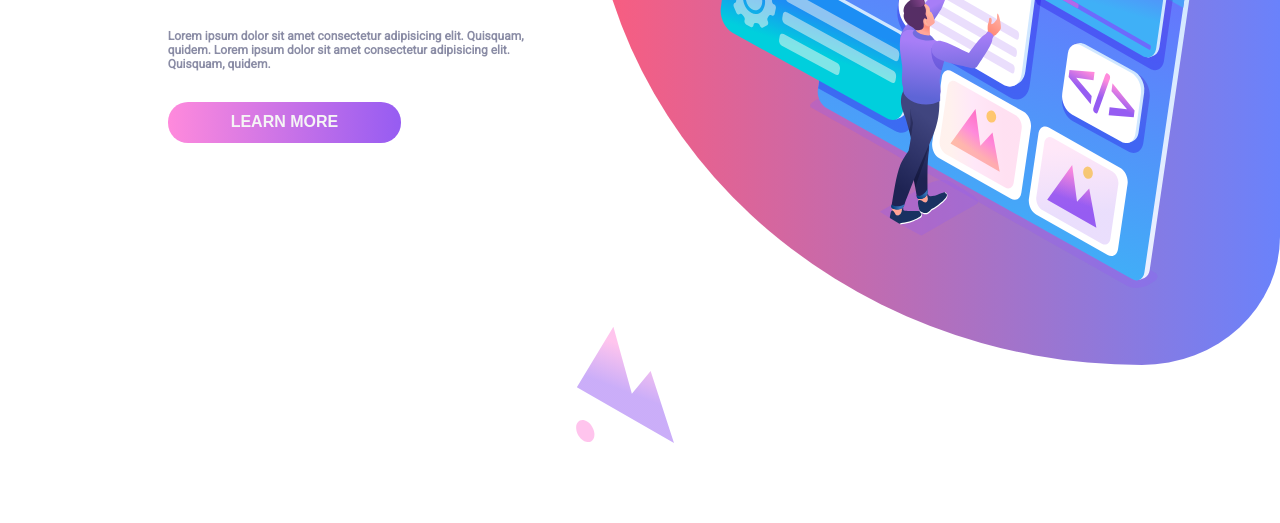
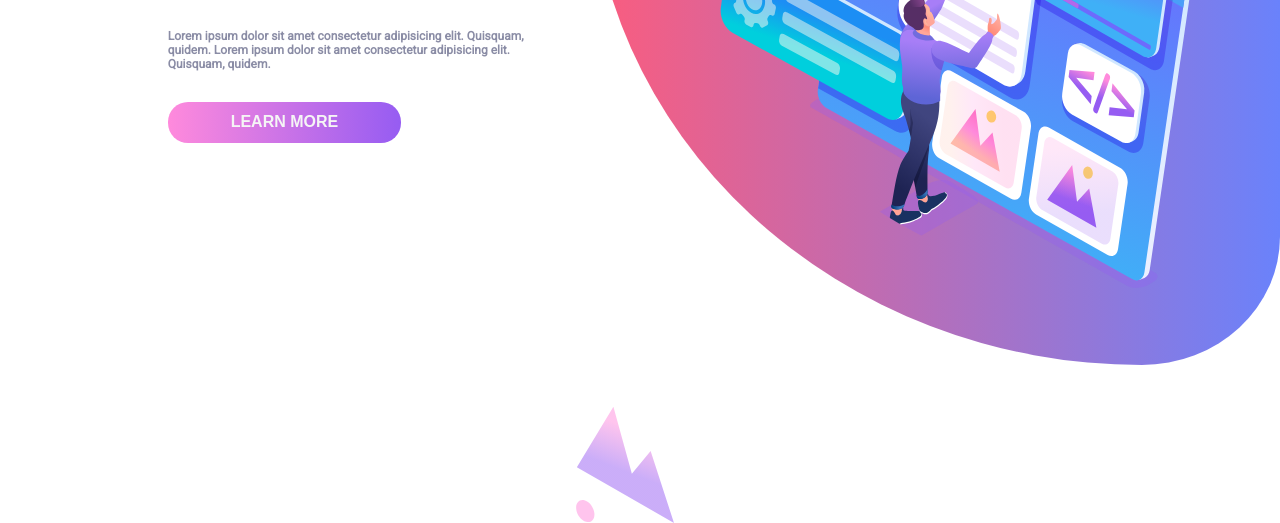
Before and after one commit to parveshahamed00/css-WebDesignLandingPage, a plain HTML site: page index.html in a window 1280 px wide. Shown: the part 277-800 px from the top of the page. Drawn offline with nearby package versions, Linux system fonts and the light colour scheme.

Commit message:
fixing vector image

```diff
--- a/css/index.css
+++ b/css/index.css
@@ -54,7 +54,7 @@ color: #544F94;
 }
 img[alt="vector-img"],img[alt="vector-dot"]{
 position: absolute;
-bottom: 10%;
+bottom: 0%;
 left: 45%;
 }
 img[alt="intro-img"]{
```
